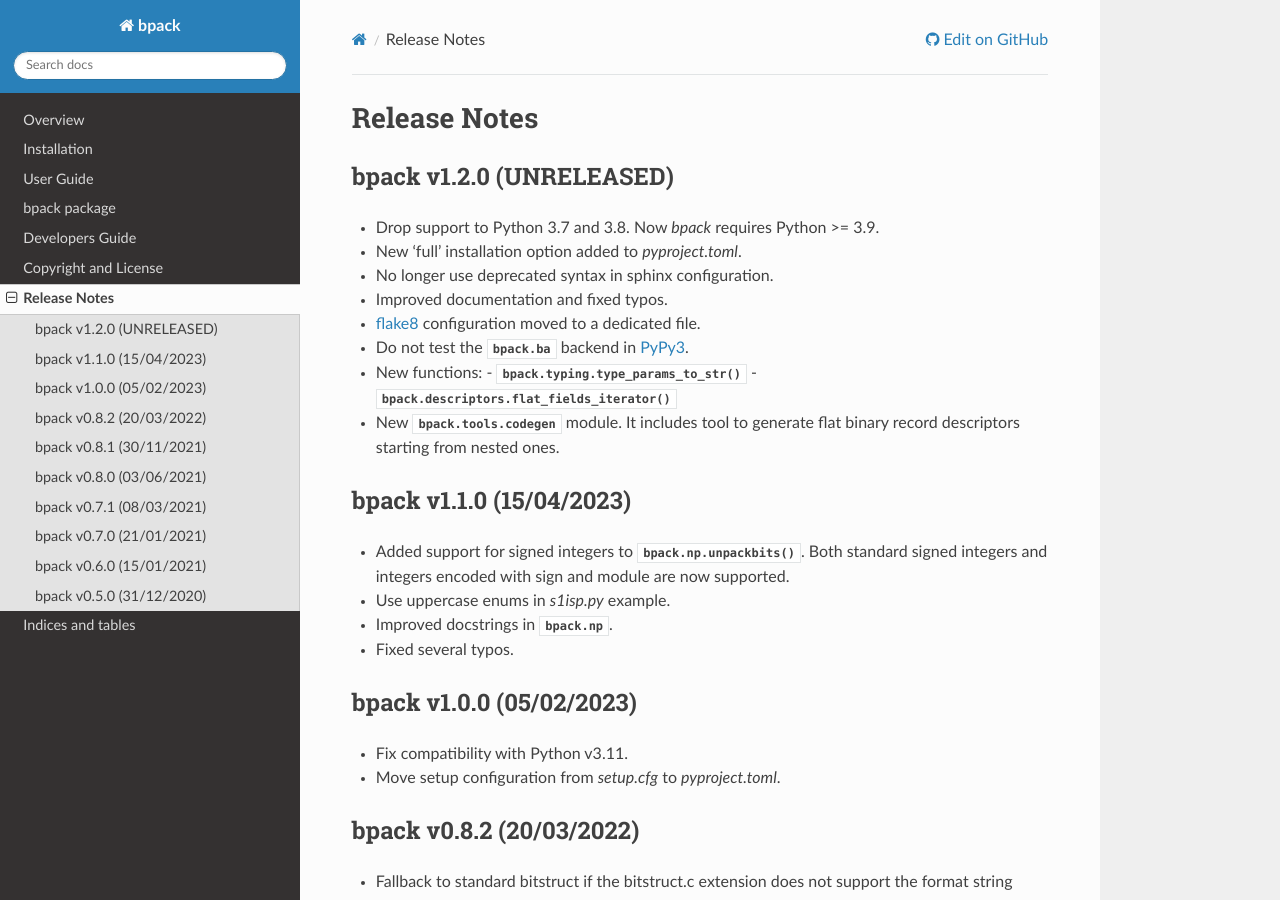
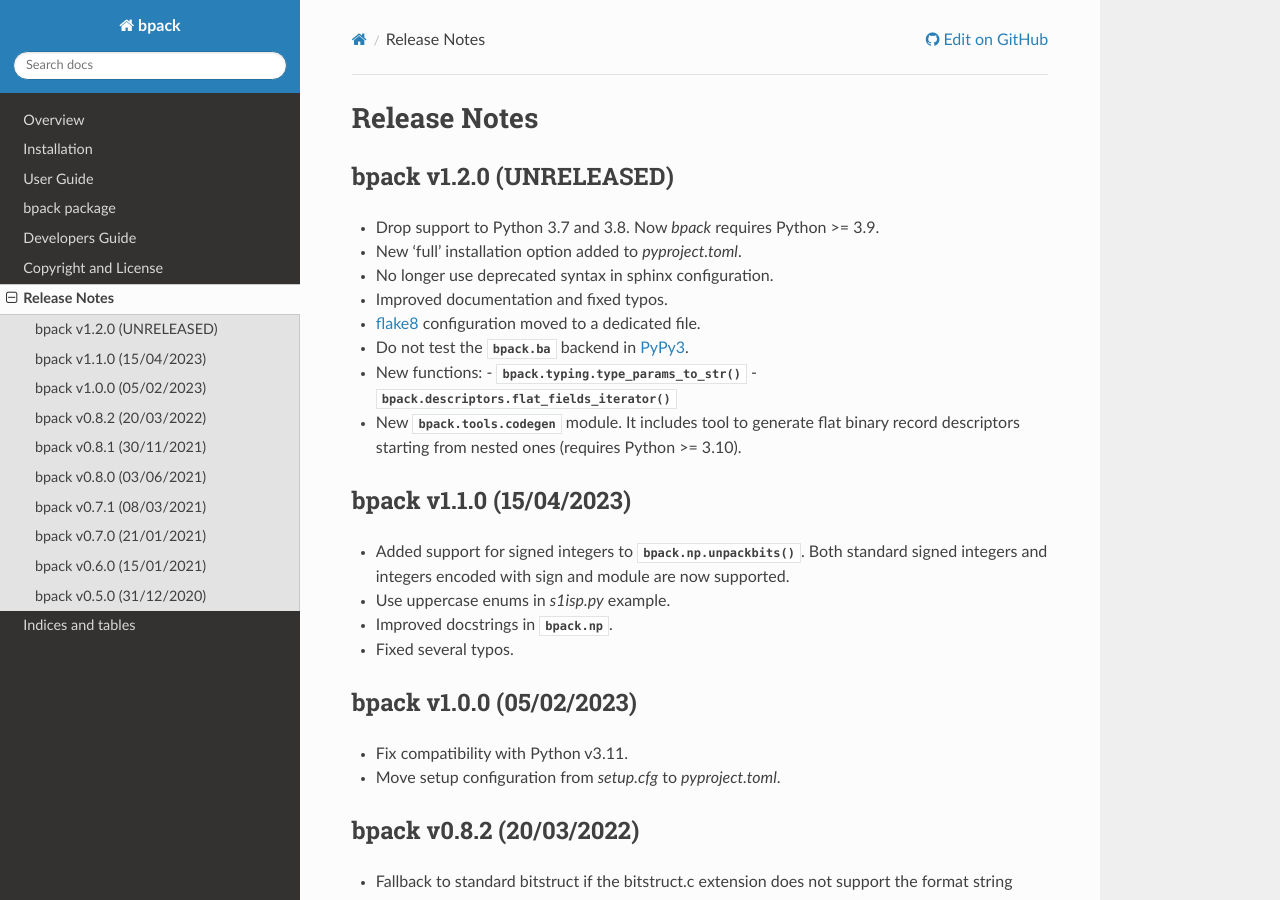
Before and after one commit to avalentino/bpack, a Sphinx documentation site: the page built from docs/release_notes.rst, in a window 1280 px wide and 900 px high. Built offline with Sphinx 7.4.7 and the Read the Docs theme 2.0.0, drawn with Linux system fonts in a browser that asks for light colours.

Commit message:
The codegen tool requires Python >= 3.10

```diff
--- a/docs/release_notes.rst
+++ b/docs/release_notes.rst
@@ -14,7 +14,8 @@
   - :func:`bpack.typing.type_params_to_str`
   - :func:`bpack.descriptors.flat_fields_iterator`
 * New :mod:`bpack.tools.codegen` module. It includes tool to generate flat
-  binary record descriptors starting from nested ones.
+  binary record descriptors starting from nested ones
+  (requires Python >= 3.10).
 
 .. _flake8: https://github.com/pycqa/flake8
 .. _PyPy3: https://www.pypy.org
```
Also changed, not shown: 1 other file.
